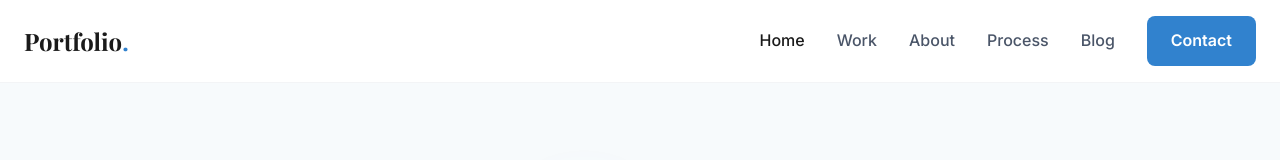
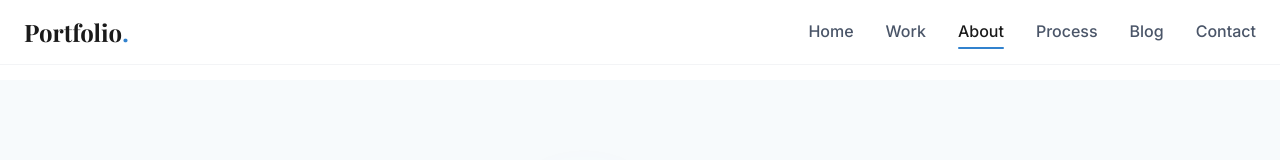
Before and after one commit to rtemre/portfolio, a React (Vite) app: page /about in a window 1280 px wide. Shown: the top 160 px of the page. Built offline with nearby package versions, Linux system fonts and the light colour scheme.

Commit message:
Enhance header nav tab ui

```diff
--- a/src/components/Nav.jsx
+++ b/src/components/Nav.jsx
@@ -1,9 +1,10 @@
 import React, { useState, useEffect } from "react";
-import { Link } from "react-router-dom";
+import { Link, useLocation } from "react-router-dom";
 
 function Nav() {
   const [isOpen, setIsOpen] = useState(false);
   const [isScrolled, setIsScrolled] = useState(false);
+  const location = useLocation();
 
   useEffect(() => {
     const handleScroll = () => {
@@ -13,6 +14,10 @@ function Nav() {
     window.addEventListener("scroll", handleScroll);
     return () => window.removeEventListener("scroll", handleScroll);
   }, []);
+
+  const isActive = (path) => {
+    return location.pathname === path;
+  };
 
   return (
     <nav
@@ -32,36 +37,93 @@ function Nav() {
           <div className="hidden md:flex items-center space-x-8">
             <Link
               to="/"
-              className="text-primary font-medium hover:text-accent transition-colors duration-300"
+              className={`font-medium relative transition-all duration-300 ${
+                isActive("/")
+                  ? "text-primary"
+                  : "text-secondary hover:text-accent"
+              }`}
             >
               Home
+              <span
+                className={`absolute -bottom-1 left-0 h-0.5 bg-accent transition-all duration-300 rounded-full ${
+                  isActive("/") ? "w-full" : "w-0"
+                }`}
+              ></span>
             </Link>
             <Link
               to="/work"
-              className="text-secondary font-medium hover:text-accent transition-colors duration-300"
+              className={`font-medium relative transition-all duration-300 ${
+                isActive("/work")
+                  ? "text-primary"
+                  : "text-secondary hover:text-accent"
+              }`}
             >
               Work
+              <span
+                className={`absolute -bottom-1 left-0 h-0.5 bg-accent transition-all duration-300 rounded-full ${
+                  isActive("/work") ? "w-full" : "w-0"
+                }`}
+              ></span>
             </Link>
             <Link
               to="/about"
-              className="text-secondary font-medium hover:text-accent transition-colors duration-300"
+              className={`font-medium relative transition-all duration-300 ${
+                isActive("/about")
+                  ? "text-primary"
+                  : "text-secondary hover:text-accent"
+              }`}
             >
               About
+              <span
+                className={`absolute -bottom-1 left-0 h-0.5 bg-accent transition-all duration-300 rounded-full ${
+                  isActive("/about") ? "w-full" : "w-0"
+                }`}
+              ></span>
             </Link>
             <Link
               to="/process"
-              className="text-secondary font-medium hover:text-accent transition-colors duration-300"
+              className={`font-medium relative transition-all duration-300 ${
+                isActive("/process")
+                  ? "text-primary"
+                  : "text-secondary hover:text-accent"
+              }`}
             >
               Process
+              <span
+                className={`absolute -bottom-1 left-0 h-0.5 bg-accent transition-all duration-300 rounded-full ${
+                  isActive("/process") ? "w-full" : "w-0"
+                }`}
+              ></span>
             </Link>
             <Link
               to="/blog"
-              className="text-secondary font-medium hover:text-accent transition-colors duration-300"
+              className={`font-medium relative transition-all duration-300 ${
+                isActive("/blog")
+                  ? "text-primary"
+                  : "text-secondary hover:text-accent"
+              }`}
             >
               Blog
+              <span
+                className={`absolute -bottom-1 left-0 h-0.5 bg-accent transition-all duration-300 rounded-full ${
+                  isActive("/blog") ? "w-full" : "w-0"
+                }`}
+              ></span>
             </Link>
-            <Link to="/contact" className="btn-primary">
+            <Link
+              to="/contact"
+              className={`font-medium relative transition-all duration-300 ${
+                isActive("/contact")
+                  ? "text-primary"
+                  : "text-secondary hover:text-accent"
+              }`}
+            >
               Contact
+              <span
+                className={`absolute -bottom-1 left-0 h-0.5 bg-accent transition-all duration-300 rounded-full ${
+                  isActive("/contact") ? "w-full" : "w-0"
+                }`}
+              ></span>
             </Link>
           </div>
 
@@ -88,23 +150,95 @@ function Nav() {
         {isOpen && (
           <div className="md:hidden mt-4 pb-4 border-t border-gray-100">
             <div className="flex flex-col space-y-4 pt-4">
-              <Link to="/" className="text-primary font-medium">
+              <Link
+                to="/"
+                className={`font-medium relative ${
+                  isActive("/")
+                    ? "text-primary"
+                    : "text-secondary hover:text-accent"
+                } transition-all duration-300`}
+              >
                 Home
+                <span
+                  className={`absolute -bottom-1 left-0 h-0.5 bg-accent transition-all duration-300 rounded-full ${
+                    isActive("/") ? "w-full" : "w-0"
+                  }`}
+                ></span>
               </Link>
-              <Link to="/work" className="text-secondary font-medium">
+              <Link
+                to="/work"
+                className={`font-medium relative ${
+                  isActive("/work")
+                    ? "text-primary"
+                    : "text-secondary hover:text-accent"
+                } transition-all duration-300`}
+              >
                 Work
+                <span
+                  className={`absolute -bottom-1 left-0 h-0.5 bg-accent transition-all duration-300 rounded-full ${
+                    isActive("/work") ? "w-full" : "w-0"
+                  }`}
+                ></span>
               </Link>
-              <Link to="/about" className="text-secondary font-medium">
+              <Link
+                to="/about"
+                className={`font-medium relative ${
+                  isActive("/about")
+                    ? "text-primary"
+                    : "text-secondary hover:text-accent"
+                } transition-all duration-300`}
+              >
                 About
+                <span
+                  className={`absolute -bottom-1 left-0 h-0.5 bg-accent transition-all duration-300 rounded-full ${
+                    isActive("/about") ? "w-full" : "w-0"
+                  }`}
+                ></span>
               </Link>
-              <Link to="/process" className="text-secondary font-medium">
+              <Link
+                to="/process"
+                className={`font-medium relative ${
+                  isActive("/process")
+                    ? "text-primary"
+                    : "text-secondary hover:text-accent"
+                } transition-all duration-300`}
+              >
                 Process
+                <span
+                  className={`absolute -bottom-1 left-0 h-0.5 bg-accent transition-all duration-300 rounded-full ${
+                    isActive("/process") ? "w-full" : "w-0"
+                  }`}
+                ></span>
               </Link>
-              <Link to="/blog" className="text-secondary font-medium">
+              <Link
+                to="/blog"
+                className={`font-medium relative ${
+                  isActive("/blog")
+                    ? "text-primary"
+                    : "text-secondary hover:text-accent"
+                } transition-all duration-300`}
+              >
                 Blog
+                <span
+                  className={`absolute -bottom-1 left-0 h-0.5 bg-accent transition-all duration-300 rounded-full ${
+                    isActive("/blog") ? "w-full" : "w-0"
+                  }`}
+                ></span>
               </Link>
-              <Link to="/contact" className="text-secondary font-medium">
+              <Link
+                to="/contact"
+                className={`font-medium relative ${
+                  isActive("/contact")
+                    ? "text-primary"
+                    : "text-secondary hover:text-accent"
+                } transition-all duration-300`}
+              >
                 Contact
+                <span
+                  className={`absolute -bottom-1 left-0 h-0.5 bg-accent transition-all duration-300 rounded-full ${
+                    isActive("/contact") ? "w-full" : "w-0"
+                  }`}
+                ></span>
               </Link>
             </div>
           </div>
```
